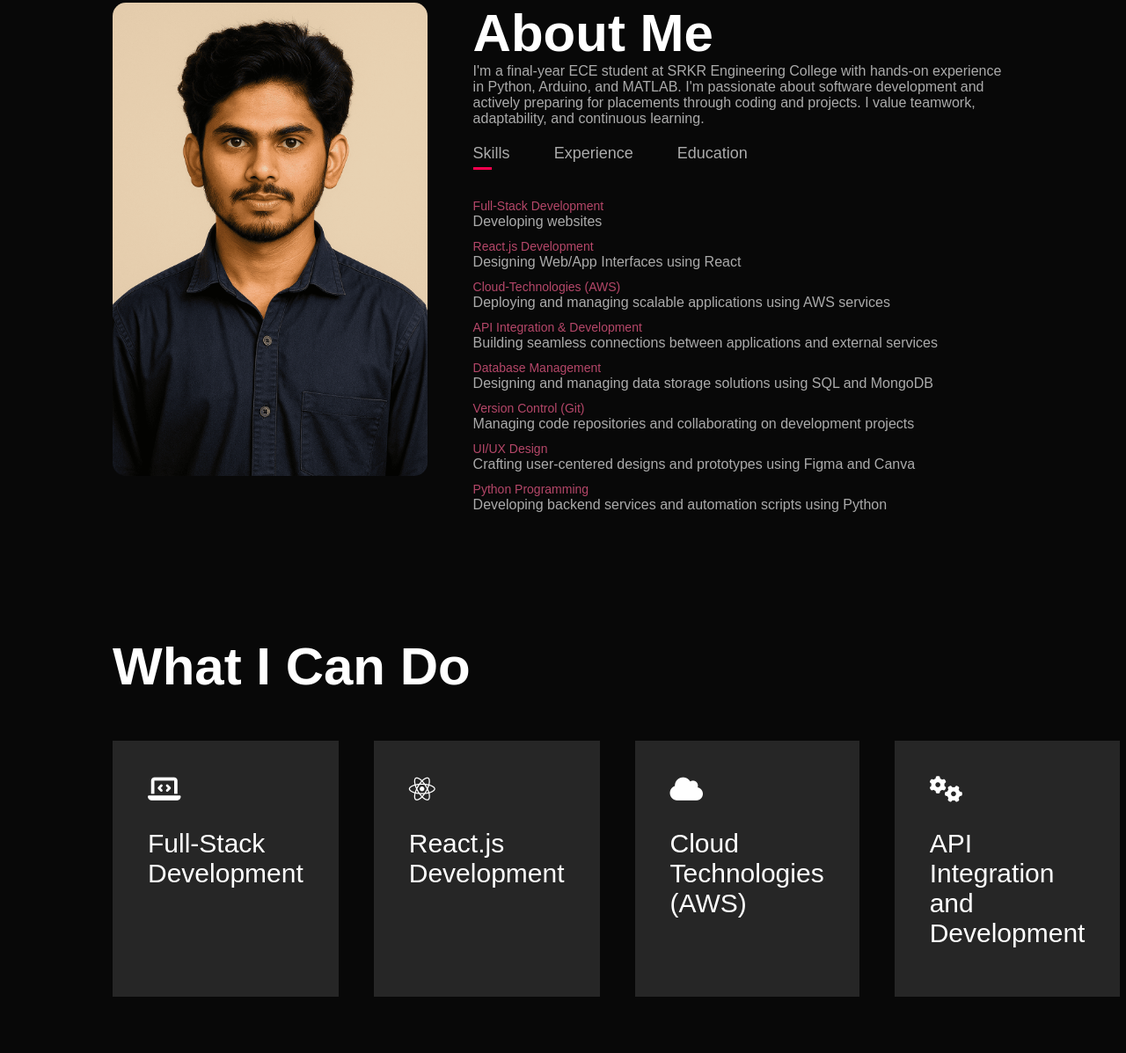
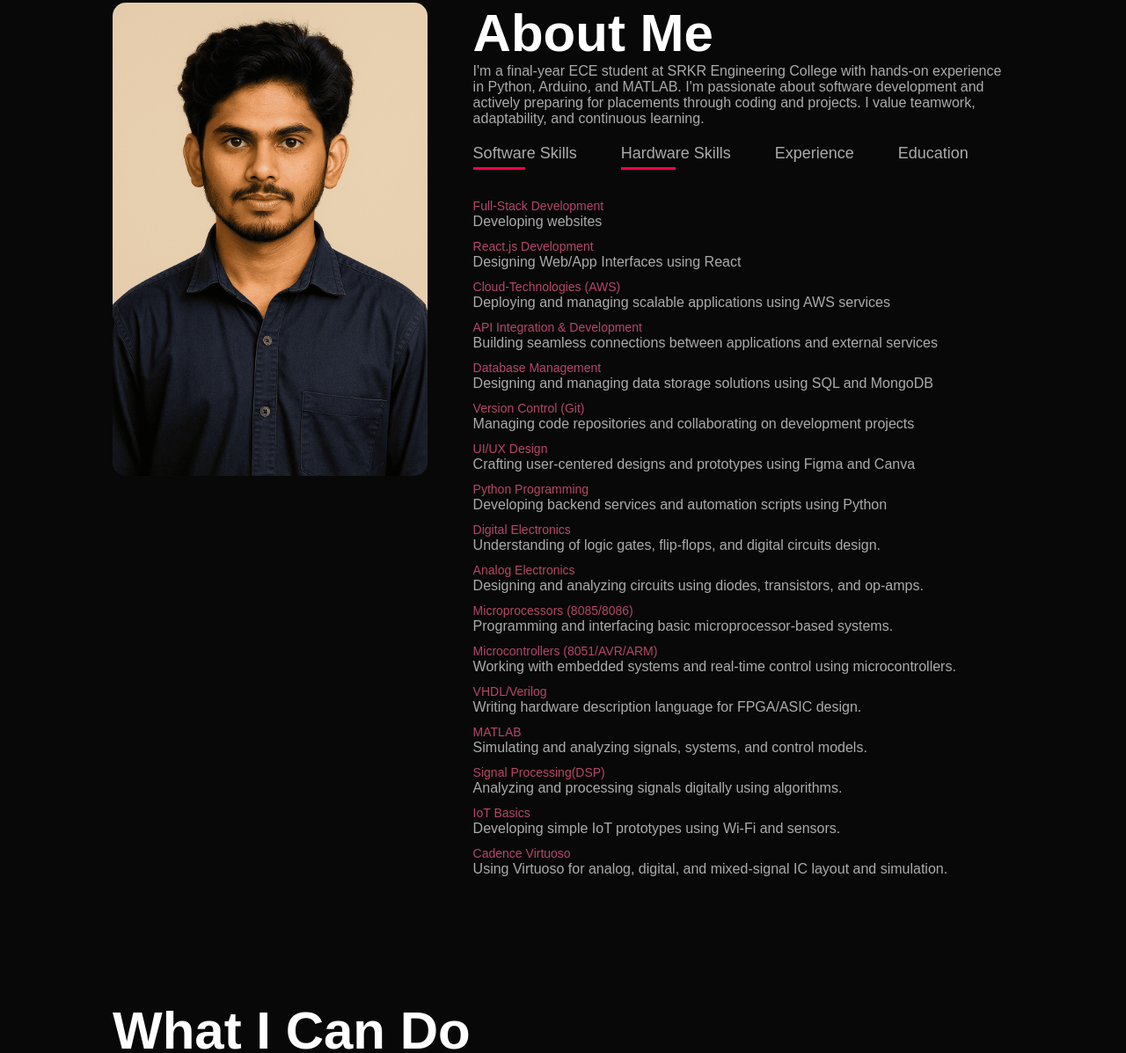
Before and after one commit to patnalaMahesh/Portfolio, a plain HTML site: page index.html in a window 1280 px wide. Shown: the part 887-2084 px from the top of the page at 88% size. Drawn offline with Linux system fonts and the light colour scheme.

Commit message:
Update index.html

```diff
--- a/index.html
+++ b/index.html
@@ -45,7 +45,8 @@
                    I value teamwork, adaptability, and continuous learning.</p>
 
                    <div class="tab-titles">
-                    <p class="tab-links active-link" onclick="opentab('skills')">Skills</p>
+                    <p class="tab-links active-link" onclick="opentab('skills')">Software Skills</p>
+                    <p class="tab-links active-link" onclick="opentab('skills')">Hardware Skills</p>
                     <p class="tab-links" onclick="opentab('experience')">Experience</p>
                     <p class="tab-links" onclick="opentab('education')">Education</p>
                    </div>
@@ -62,6 +63,19 @@
                         <li><span>Python Programming</span><br>Developing backend services and automation scripts using Python </li>
                     </ul>
                    </div>
+                    <div class="tab-contents active-tab" id="skills">
+                    <ul>
+                        <li><span>Digital Electronics</span><br> Understanding of logic gates, flip-flops, and digital circuits design. </li>
+                        <li><span>Analog Electronics</span><br> Designing and analyzing circuits using diodes, transistors, and op-amps.</li>
+                        <li><span>Microprocessors (8085/8086)</span><br>Programming and interfacing basic microprocessor-based systems.</li>
+                        <li><span>Microcontrollers (8051/AVR/ARM)</span><br> Working with embedded systems and real-time control using microcontrollers. </li>
+                        <li><span>VHDL/Verilog</span><br> Writing hardware description language for FPGA/ASIC design.</li>
+                        <li><span>MATLAB </span><br>Simulating and analyzing signals, systems, and control models. </li>
+                        <li><span>Signal Processing(DSP)</span><br>	Analyzing and processing signals digitally using algorithms.</li>
+                        <li><span>IoT Basics</span><br>Developing simple IoT prototypes using Wi-Fi and sensors. </li>
+                        <li><span>Cadence Virtuoso</span><br>Using Virtuoso for analog, digital, and mixed-signal IC layout and simulation. </li>
+                    </ul>
+                   </div>
                    <div class="tab-contents" id="experience">
                     <ul>
 
@@ -70,7 +84,7 @@
                    </div>
                    <div class="tab-contents" id="education">
                     <ul>
-                        <li><span>2025</span><br>Final year Student at SRKR Engineering College</li>
+                        <li><span>2025-Current</span><br>Final year Student at SRKR Engineering College</li>
                         <li><span>2022</span><br>Intermediate at Tirumala  junior College</li>
                     </ul>
                    </div>
```
